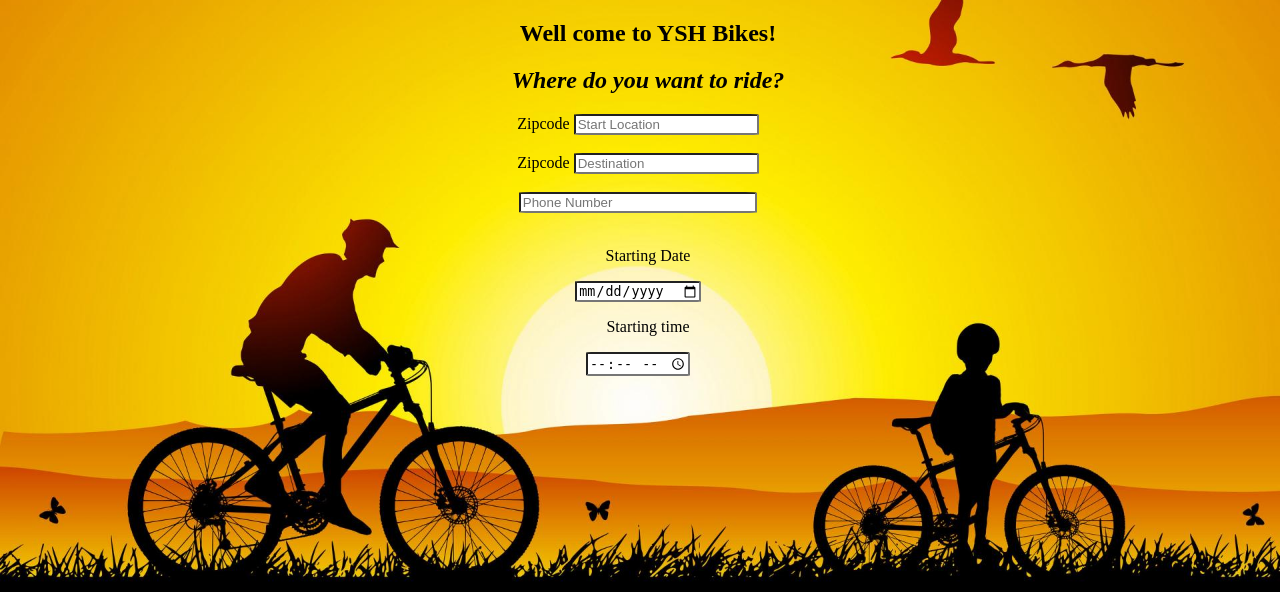
After one commit to josephwele/project-2, a web app: file Unsolved/views/future.html in a window 1280 px wide. The commit adds this page. Shown: the top 616 px of the page. Run offline with its HTML, style and script files only (its server is not run), Linux system fonts and the light colour scheme; some libraries are stand-ins or nearby versions.

Commit message:
some changes on HTML and CSS

```diff
--- /dev/null
+++ b/Unsolved/views/future.html
@@ -0,0 +1,50 @@
+<!DOCTYPE html>
+<html lang="en">
+<head>
+    <meta charset="UTF-8">
+    <meta name="viewport" content="width=device-width, initial-scale=1.0">
+    <meta http-equiv="X-UA-Compatible" content="ie=edge">
+    <link rel="stylesheet" href="style.css">
+    <title>Document</title>
+</head>
+<body class="future">
+    <div class="col-3-3">
+
+        <div class="heading">
+        <h2><b>Well come to YSH Bikes!</b></h2>
+        <h2><i>Where do you want to ride?</i></h2>
+         </div>
+
+        <div>
+        <label for="start" >Zipcode</label>
+        <input type="text" name="start" id="start" placeholder="Start Location">
+    </div><br>
+
+    <div>
+
+        <label for="destination" >Zipcode</label>
+        <input type="text" name="destination" id="destination" placeholder="Destination">
+    </div><br>
+
+    <div>
+
+        <label for="phonenum" >
+        <input type="text" name="phonenum" class="phonenum" id="phonenum" placeholder="Phone Number">
+        </label>
+    </div><br>
+
+    <div>
+        <p>Starting Date</p>
+        <input type="date" name="date" id="date">
+    </div>
+    <div>
+            <p>Starting time</p>
+            <input type="time" name="time" id="time">
+        </div>
+
+
+
+    </div>
+
+</body>
+</html>
--- a/Unsolved/views/style.css
+++ b/Unsolved/views/style.css
@@ -25,15 +25,33 @@
 .col-1-3 {
     float: left;
     padding-left: 30px;
+    color: #27F1F6;
 
   }
 
 
-input{
+
+
+  h1{
+    background: linear-gradient(#49708f, #293f50);
+    border: 0;
+    color: #fff;
+    cursor: pointer;
+    font-weight: bold;
+    float: left;
+    padding: 8px 16px;
+    clear: both;
+  }
+
+
+
+
+
+input{clear: both;
     margin-right: 20px;
     border-radius: 5%
 }
-.account-action .btn {
+.account-action .btn{
     background: linear-gradient(#49708f, #293f50);
     border: 0;
     color: #fff;
@@ -49,3 +67,25 @@ input{
     padding: 5px;
     border-top: solid 3px teal;
 }
+
+/* future.html styling */
+
+.phonenum{
+    width:18%;
+
+}
+
+.future {
+
+        width: 100%;
+        height: 100%;
+        background: url("background-cover.jpg");
+        background-repeat: no-repeat;
+        background-position: center center;
+        background-size: cover;
+
+  }
+
+  .col-3-3{
+      text-align: center;
+  }
```
Also changed, not shown: Unsolved/views/index.html (+7 -7 lines), Unsolved/views/background-cover.jpg (added), Unsolved/views/index-background.jpg (added).
